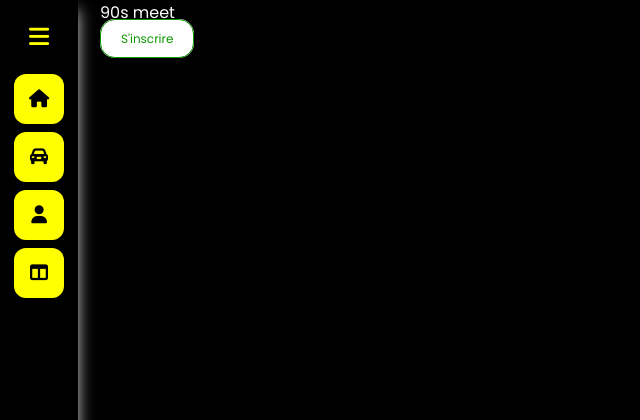
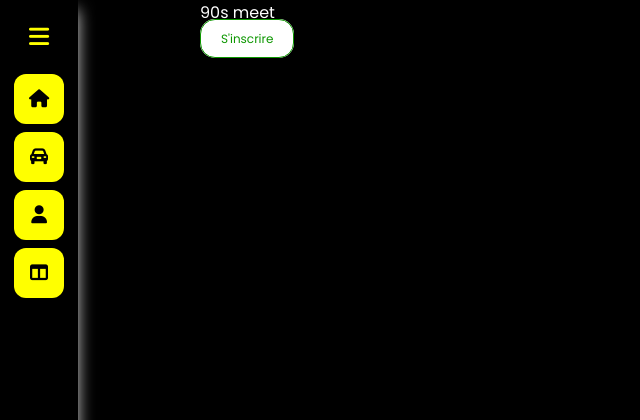
Before and after one commit to kevinflplm/carmeet_M426, a PHP site: page /meetdetails.php?meet=13 in a window 1280 px wide. Shown: the top 420 px of the page, without its empty margins (0-640 px from the left). Run offline with PHP 8.4, Linux system fonts and the light colour scheme; a user stored in the database is signed in; data comes from the database, SQL or seed files in the repository; some libraries are stand-ins or nearby versions.

Commit message:
Update list meet

```diff
--- a/meetdetails.php
+++ b/meetdetails.php
@@ -24,6 +24,11 @@ $meetById = meetSelectById($meet);
     <title>Info</title>
     <link rel="stylesheet" href="css/style.css">
     <link rel="stylesheet" href="css/test .css">
+    <style>
+        .meet-main {
+            margin-left: 200px;
+        }
+    </style>
 </head>
 
 <body>
@@ -34,7 +39,7 @@ $meetById = meetSelectById($meet);
         <?php foreach ($meetById as $info) { ?>
             <p><?= $info->titre ?></p>
         <?php } ?>
-        <a href="inscriptionMeet.php?meet=<?= $meet ?>" class="btn-sauv">S'inscrire</a>
+        <a href="controler/inscriptionMeet.php" class="btn-sauv">S'inscrire</a>
     </main>
 </body>
 
```
